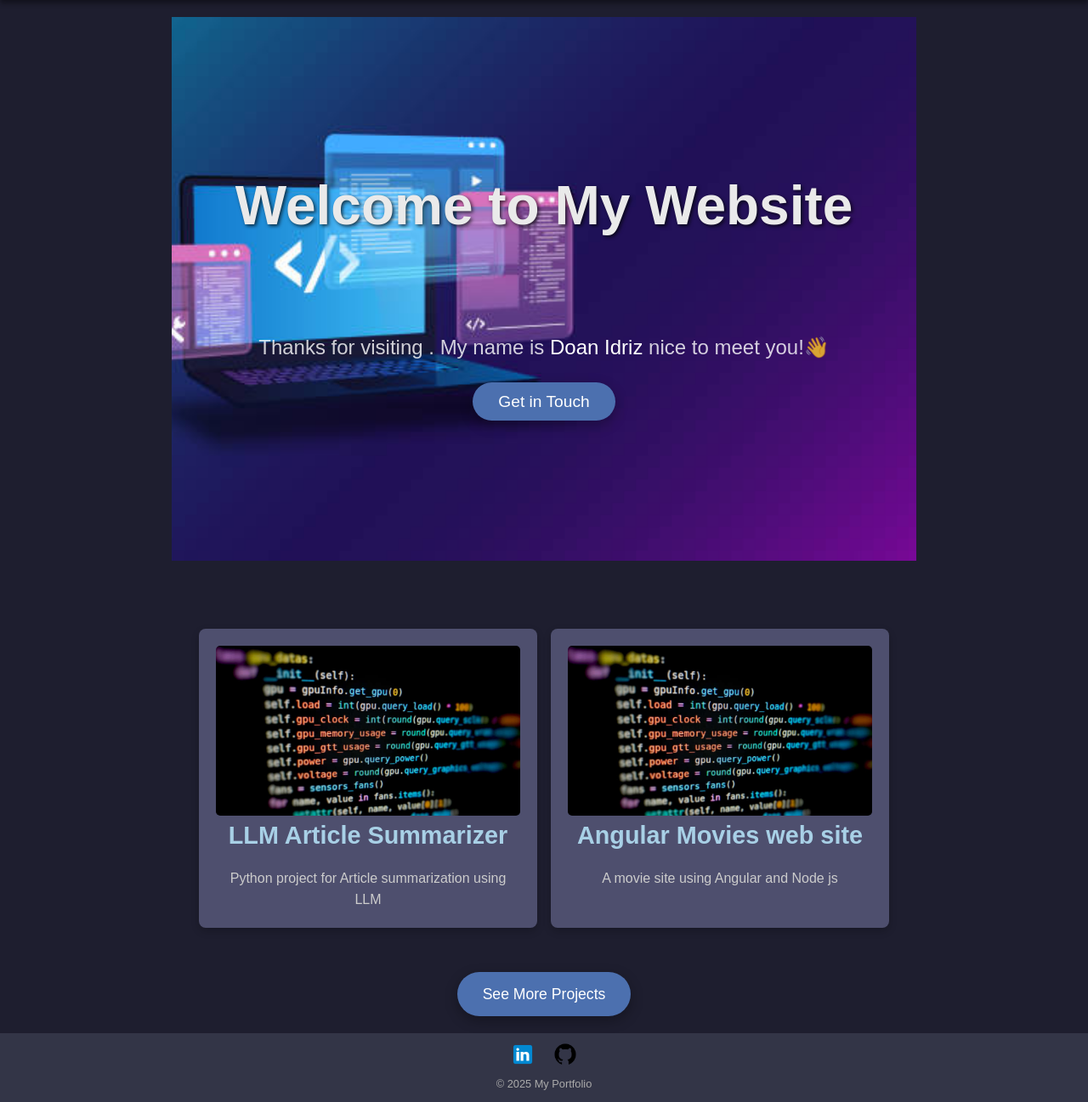
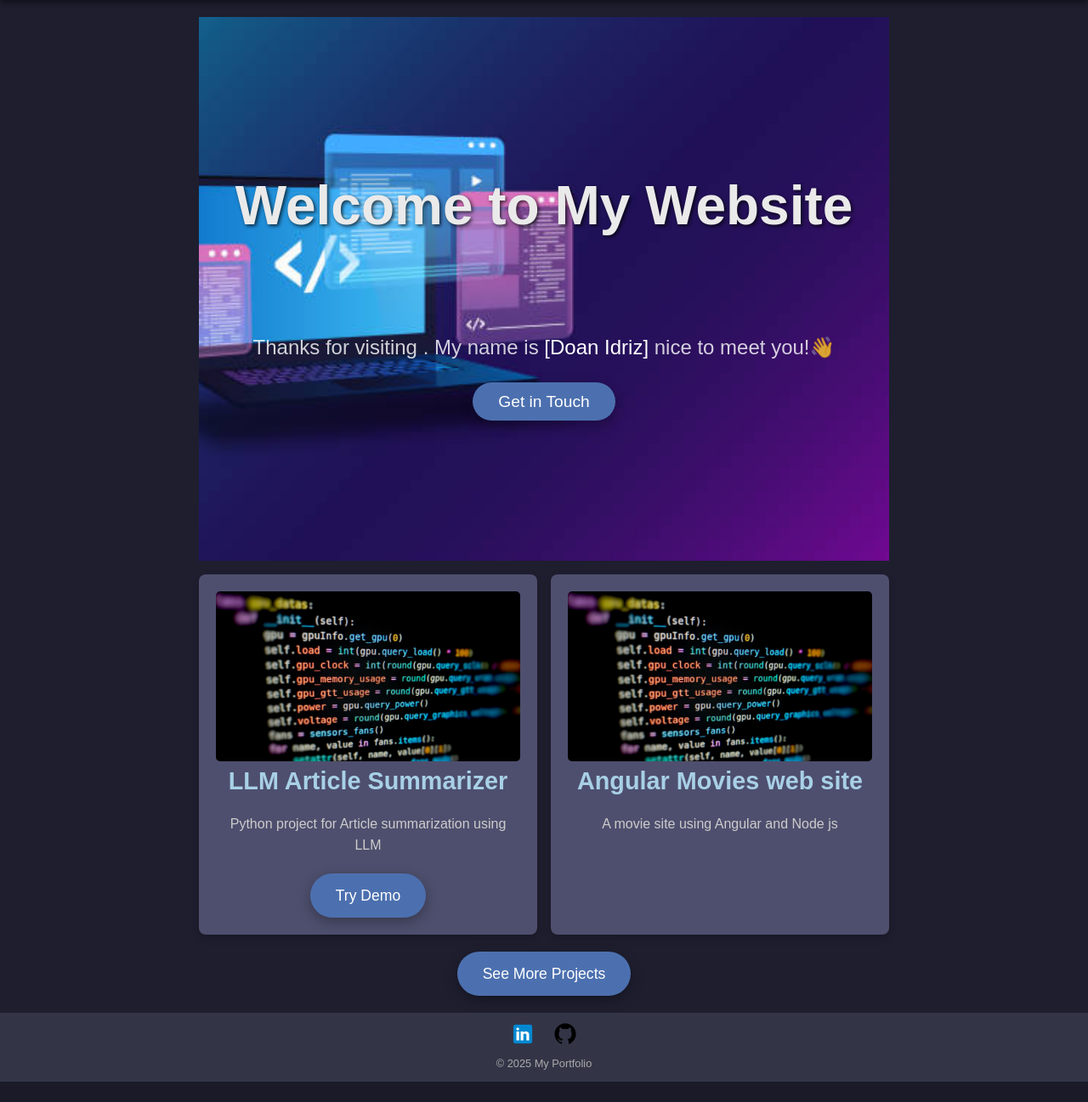
Before and after one commit to Aransok/Portfolio-website, a Django app: page / in a window 1280 px wide. Shown: the part 61-1358 px from the top of the page at 85% size. After the commit the page ends 1334 px from the top, so only its background shows below. Run offline with Django 5.2, Linux system fonts and the light colour scheme.

Commit message:
Home section css correction

```diff
--- a/portfolio_website/static/css/styles.css
+++ b/portfolio_website/static/css/styles.css
@@ -661,8 +661,7 @@
     display: flex;
     justify-content: space-between;
     gap: 1rem;
-    margin-top: 3rem;
-    padding: 2rem;
+    margin-top: 1rem;
     color: #ccc;
 }
 
@@ -674,6 +673,7 @@
     box-shadow: 0 4px 10px rgba(0, 0, 0, 0.2);
     text-align: center;
     transition: transform 0.3s ease;
+
 }
 
 .featured-card:hover {
--- a/portfolio_website/templates/portfolio_website/home.html
+++ b/portfolio_website/templates/portfolio_website/home.html
@@ -7,7 +7,7 @@
     <div class="hero-content">
         <h1>Welcome to My Website</h1>
         <br><br><br>
-        <p>Thanks for visiting . My name is <a href={%url 'about'%} style='color:white'>Doan Idriz</a> nice to meet you!👋</p>
+        <p>Thanks for visiting . My name is <a href={%url 'about'%} style='color:white'>[Doan Idriz]</a> nice to meet you!👋</p>
         <a href="{% url 'contact'%}" class="btn-primary">Get in Touch</a>
     </div>
 </div>
@@ -17,6 +17,8 @@
         <img src="{%static '../../static/media/coding-background.jpg'%}" alt="Project 1">
         <h3><a href="https://github.com/Aransok/LLM-Article-Summarizer" style="text-decoration:none"> LLM Article Summarizer</a></h3>
         <p>Python project for Article summarization using LLM</p>
+        <a href="/demo-llm-summarizer" class="demo-button">Try Demo</a>
+
     </div>
     <div class="featured-card">
         <img src="{%static '../../static/media/coding-background.jpg'%}" alt="Project 2">
```
